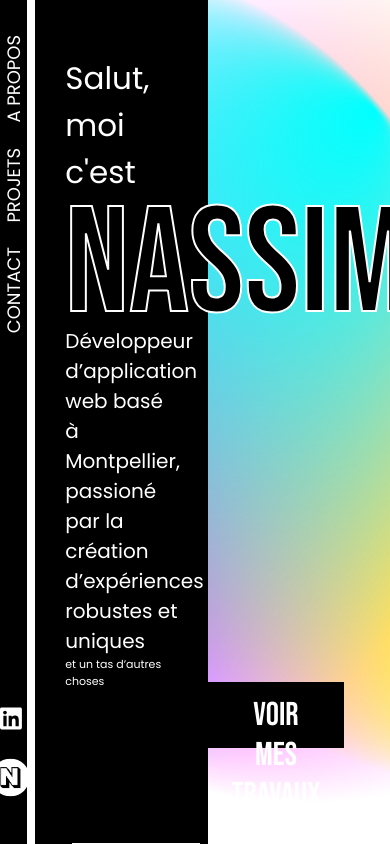
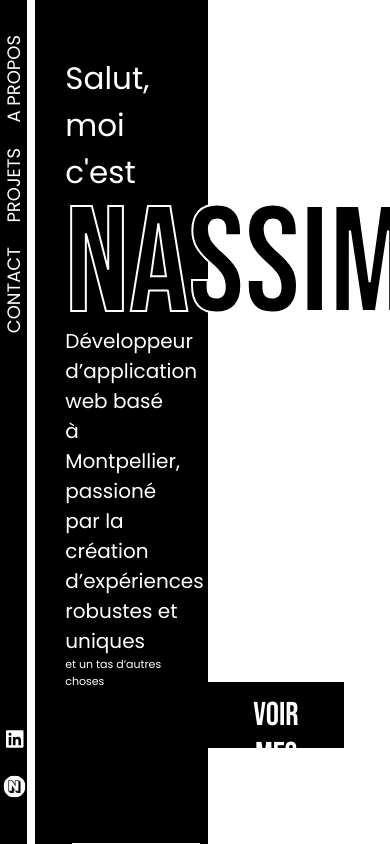
Before and after one commit to FHJ1969/portfolio-react, a React (Vite) app: page / in a window 390 px wide. Shown: the top 844 px of the page. Built offline with nearby package versions, Linux system fonts and the light colour scheme.

Commit message:
Debugging

```diff
--- a/src/components/Background/background.jsx
+++ b/src/components/Background/background.jsx
@@ -1,20 +1,12 @@
 import React from 'react';
+import './background.scss'
 
 export default function Background() {
     return (
         <>
             <div
                 id="bg-wrap"
-                style={{
-                    position: "fixed",
-                    top: 0,
-                    left: 0,
-                    right: 0,
-                    bottom: 0,
-                    height: "100vh",
-                    zIndex: "-1",
-                    overflow: "hidden"
-                }}
+                className="bgwrap"
             >
                 <svg
                     viewBox="0 0 100 100"
--- /dev/null
+++ b/src/components/Background/background.scss
@@ -0,0 +1,13 @@
+#bg-wrap {
+  position: fixed;
+  top: 0;
+  left: 0;
+  right: 0;
+  bottom: 0;
+  height: 100vh;
+  z-index: -1;
+  overflow: hidden;
+  @media (max-width: 600px) {
+   display: none;
+  }
+}
--- a/src/components/Navbar/navbar.jsx
+++ b/src/components/Navbar/navbar.jsx
@@ -15,7 +15,7 @@ export default function Navbar() {
 
             <div className="Navbar__bottom">
                 <a href="https://www.linkedin.com/in/nassim-achfigat-409151307" target="_blank" className="Navbar__link Navbar__link--icon"><FontAwesomeIcon icon={faLinkedin}/></a>
-                <NavLink to="/#landing" href="#landing" className="Navbar__link Navbar__link--icon"><img alt="Logo" style={{width:"43px",marginLeft:"-6px"}} src={Logo}/></NavLink>
+                <NavLink to="/#landing" href="#landing" className="Navbar__link Navbar__link--icon"><img className="logo_nassim" alt="Logo" src={Logo}/></NavLink>
             </div>
         </div>
     );
--- a/src/components/Navbar/navbar.scss
+++ b/src/components/Navbar/navbar.scss
@@ -54,6 +54,10 @@
       transform: scale(1.3);
       opacity: 0.8;
     }
+    @media (max-width:600px) {
+      font-size: 20px;
+      margin-left: 8px;
+    }
   }
 
   .Navbar__link--icon::after {
@@ -64,4 +68,11 @@
     margin-top: auto;
     margin-bottom: 50px;
   }
+  .logo_nassim{
+    width: 43px;
+    margin-left: -6px;
+    @media (max-width: 600px) {
+      width: 25px;
+    }
+  }
 }
```
